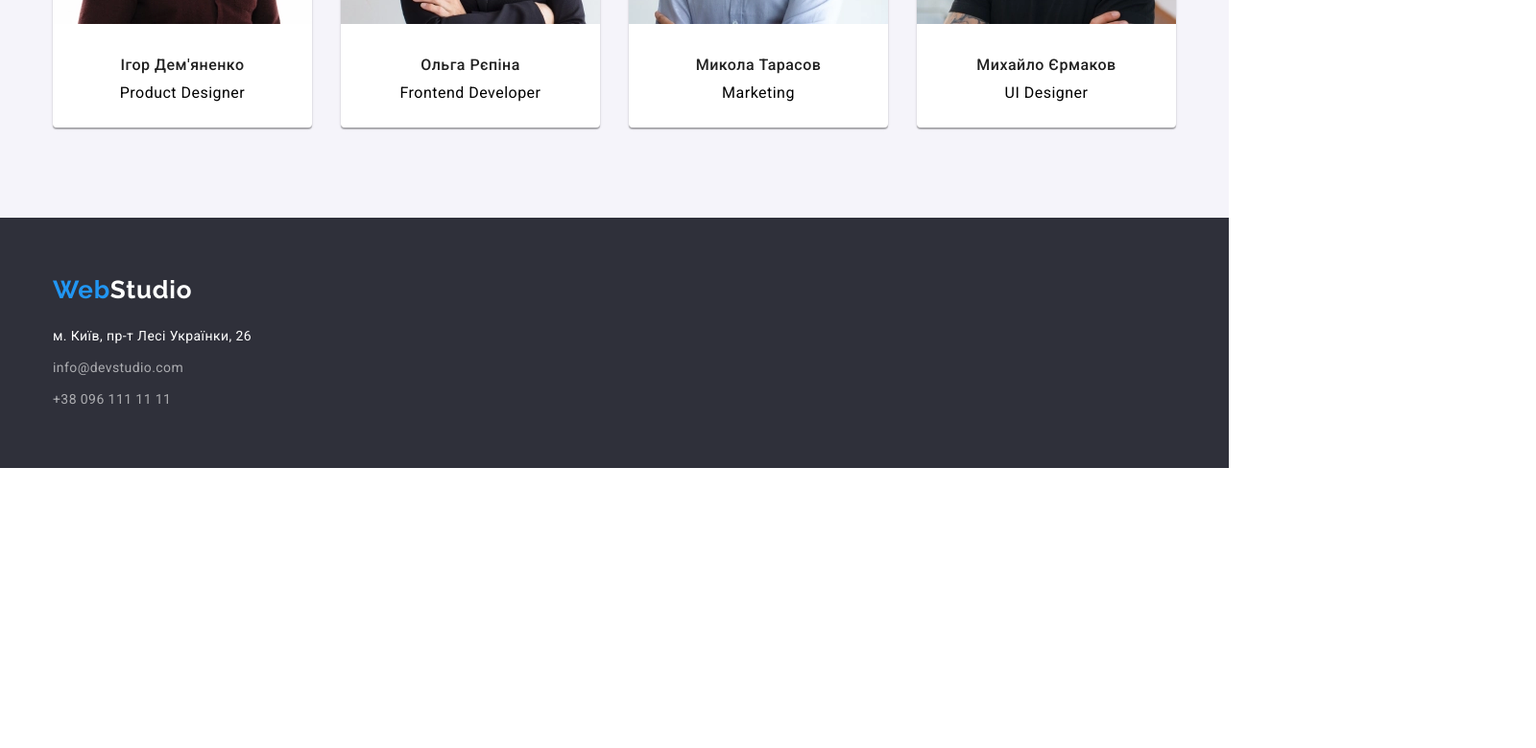
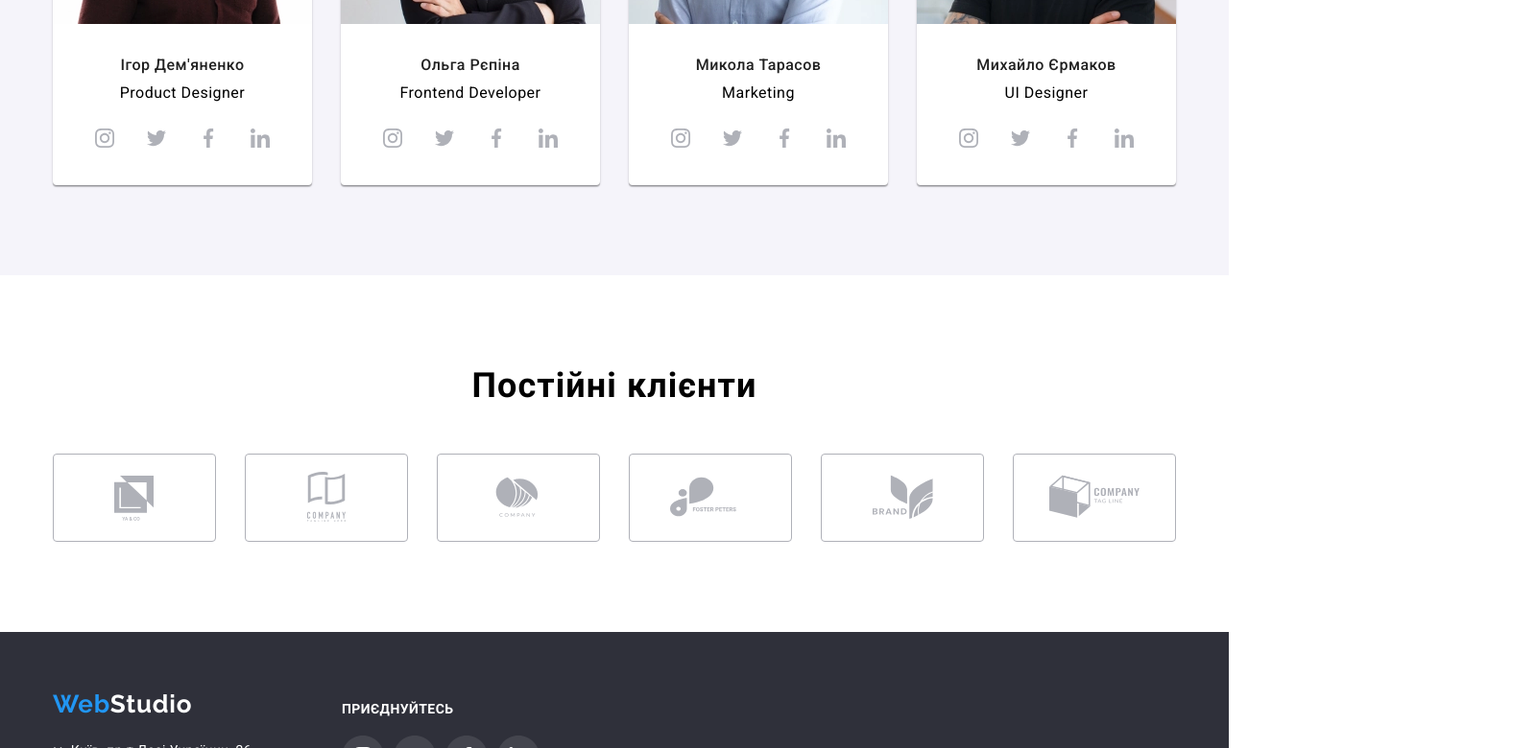
Before and after one commit to chenpetro/WebStudio_scss, a plain HTML site: page index.html in a window 1280 px wide. Shown: the part 2020-2800 px from the top of the page at 96% size, 1600 px wide, since content can reach past the window. Before the commit the page ends 2508 px from the top, so only its background shows below. Drawn offline with nearby package versions, Linux system fonts and the light colour scheme.

Commit message:
logo sections and icons added

```diff
--- a/css/main.css
+++ b/css/main.css
@@ -9,7 +9,7 @@
   --dark-color: #212121;
   --text-color: #757575;
   --footer-contacts: #ffffff99;
-  --team-color: #2F303A66;
+  --team-color: #2f303a66;
 }
 
 body {
@@ -20,7 +20,7 @@ body {
 header {
   font-weight: 500;
 }
-.header-navigation{
+.header-navigation {
   display: flex;
   width: 1170px;
   margin: 0 auto;
@@ -31,7 +31,6 @@ header {
   text-decoration: none;
   color: var(--dark-color);
 }
-
 
 .logo {
   width: 145px;
@@ -54,7 +53,7 @@ header {
   color: var(--dark-color);
 }
 
-.header-list{
+.header-list {
   display: flex;
   width: 281px;
   justify-content: space-between;
@@ -64,13 +63,13 @@ header {
   margin-right: 300px;
 }
 
-.header-contacts{
+.header-contacts {
   display: flex;
   margin-top: 32px;
   margin-bottom: 32px;
 }
 
-  .header-tel{
+.header-tel {
   margin-left: 50px;
 }
 
@@ -78,12 +77,20 @@ li {
   list-style-type: none;
 }
 
-a:hover {
+a {
+  transition-property: color;
+  transition-duration: 250ms;
+  transition-timing-function: cubic-bezier(0.4, 0, 0.2, 1);
+}
+
+li a:hover {
   color: var(--button-color);
+  text-decoration: underline;
 }
 
 .main-title {
   height: 600px;
+  width: 1600px;
   display: flex;
   margin: 0 auto;
   flex-direction: column;
@@ -92,10 +99,22 @@ a:hover {
   background-image: url("../img/team.webp");
   background-repeat: no-repeat;
   background-position: center;
-
+  position: relative;
+  z-index: 0;
 }
 
-.main_banner-button{
+.main-title::after {
+  content: "";
+  position: absolute;
+  top: 0;
+  left: 0;
+  width: 100%;
+  height: 100%;
+  background-color: var(--team-color);
+  z-index: -1;
+}
+
+.main_banner-button {
   background-color: var(--button-color);
   color: var(--background-general);
   font-weight: 700;
@@ -120,11 +139,10 @@ a:hover {
   text-align: center;
   color: var(--background-general);
   text-transform: uppercase;
-
-
 }
 
-.advantages-title_img, .team-title {
+.advantages-title_img,
+.team-title {
   color: var(--dark-color);
   font-size: 36px;
   font-weight: 700;
@@ -144,7 +162,7 @@ a:hover {
   margin-top: 30px;
 }
 
-.advantages-list{
+.advantages-list {
   display: flex;
   width: 1170px;
   margin: 0 auto;
@@ -161,7 +179,7 @@ a:hover {
   text-align: left;
 }
 
-.advantages-img_list{
+.advantages-img_list {
   display: flex;
   width: 1170px;
   margin: 0 auto;
@@ -170,11 +188,14 @@ a:hover {
   margin-top: 50px;
 }
 
-.advantages-attention, .advantages-punctuality, .advantages-planning, .advantages-technologies{
+.advantages-attention,
+.advantages-punctuality,
+.advantages-planning,
+.advantages-technologies {
   width: 270px;
 }
 
-.advantages-attention::before{
+.advantages-attention::before {
   content: "";
   background-image: url("../img/antenna.svg");
   background-position: center;
@@ -185,7 +206,7 @@ a:hover {
   display: flex;
 }
 
- .advantages-punctuality::before{
+.advantages-punctuality::before {
   content: "";
   background-image: url("../img/clock.svg");
   background-position: center;
@@ -196,7 +217,7 @@ a:hover {
   display: flex;
 }
 
- .advantages-planning::before{
+.advantages-planning::before {
   content: "";
   background-image: url("../img/diagram.svg");
   background-position: center;
@@ -207,7 +228,7 @@ a:hover {
   display: flex;
 }
 
- .advantages-technologies::before{
+.advantages-technologies::before {
   content: "";
   background-image: url("../img/astronaut.svg");
   background-position: center;
@@ -224,14 +245,11 @@ a:hover {
   padding-bottom: 94px;
 }
 
-.team-title{
+.team-title {
   padding-bottom: 50px;
 }
-footer {
-  background-color: var(--footer-color);
-}
 
-.team-list{
+.team-list {
   display: flex;
   width: 1170px;
   margin: 0 auto;
@@ -240,12 +258,11 @@ footer {
 
 .team-item {
   width: 270px;
-  height: 368px;
-  top: 1632px;
-  left: 215px;
+  height: 428px;
   background-color: var(--background-general);
   text-align: center;
-  box-shadow: 0px 2px 1px 0px #00000033, 0px 1px 1px 0px #00000024, 0px 1px 3px 0px #0000001F;
+  box-shadow: 0px 2px 1px 0px #00000033, 0px 1px 1px 0px #00000024,
+    0px 1px 3px 0px #0000001f;
   border-radius: 0px 0px 4px 4px;
 }
 
@@ -266,16 +283,62 @@ border-radius: 0px 0px 4px 4px;
   line-height: 19px;
   letter-spacing: 0.03em;
   text-align: center;
+  padding-top: 10px;
+  margin-bottom: 16px;
+}
 
-  padding-top: 10px;
+.social-networks {
+  width: 206px;
+  height: 44px;
+  display: flex;
+  justify-content: space-between;
+  margin: 0 auto;
+}
+
+.logogrey {
+  fill: none;
+  cursor: pointer;
+}
+
+.logogrey:hover {
+  fill: #2196f3;
+  background-color: #2196f3;
+}
+
+.team-image {
+  padding-bottom: 30px;
+}
+
+.customers {
+  height: 372px;
+  display: flex;
+  flex-direction: column;
+  align-items: center;
+}
+
+.customers__title {
+  height: 42px;
+  font-size: 36px;
+  font-weight: 700;
+  line-height: 42.19px;
+  letter-spacing: 0.03em;
+  margin-top: 94px;
+  margin-bottom: 50px;
+}
+
+.customers__logos {
+  width: 1170px;
+  display: flex;
+  justify-content: space-between;
+  cursor: pointer;
+}
+
+footer {
+  background-color: var(--footer-color);
 }
 
 .footer-logo-studio {
   color: var(--background-general);
-}
-
-.team-image{
-  padding-bottom: 30px;
 }
 
 .footer-item {
@@ -298,14 +361,49 @@ border-radius: 0px 0px 4px 4px;
   padding-bottom: 60px;
 }
 
-.footer-list{
+.footer-list {
   display: block;
   padding-top: 20px;
+  width: 231px;
 }
 
-.footer{
-  width: 1170px;
-  margin: 0 auto;
+.footer {
+  width: 231px;
   text-align: left;
   padding-top: 60px;
 }
+
+.footer-wrapper {
+  display: flex;
+  margin: 0 auto;
+  width: 1170px;
+}
+
+.footer-join {
+  width: 206px;
+  height: 80px;
+  display: flex;
+  flex-direction: column;
+  margin-top: 72px;
+  margin-left: 70px;
+}
+
+.footer-join-text {
+  width: 116px;
+  height: 16px;
+  font-size: 14px;
+  font-weight: 700;
+  line-height: 16.41px;
+  letter-spacing: 0.03em;
+  text-transform: uppercase;
+  color: var(--background-general);
+}
+
+.footer-logos {
+  width: 206px;
+  height: 44px;
+  display: flex;
+  justify-content: space-between;
+  margin-top: 20px;
+  cursor: pointer;
+}
--- a/css/portfolio.css
+++ b/css/portfolio.css
@@ -90,8 +90,15 @@ justify-content: space-between;
 margin-bottom: 50px;
 }
 
-a:hover {
+a {
+  transition-property: color;
+  transition-duration: 250ms;
+  transition-timing-function: cubic-bezier(0.4, 0, 0.2, 1);
+}
+
+li a:hover {
   color: var(--button-color);
+text-decoration: underline;
 }
 
 .main-header {
@@ -103,12 +110,6 @@ a:hover {
 
 footer {
   background-color: var(--footer-color);
-}
-
-.footer{
-width: 1170px;
-margin: 0 auto;
-text-align: left;
 }
 
 button {
@@ -125,6 +126,11 @@ button {
   letter-spacing: 0.03em;
   text-align: center;
   border-radius: 4px;
+  transition-property: color;
+  transition-property: background-color;
+  transition-duration: 250ms;
+  transition-timing-function: cubic-bezier(0.4, 0, 0.2, 1);
+
 }
 
 .button-all{
@@ -150,7 +156,8 @@ button {
 button:hover {
   background-color: var(--button-color);
   color: var(--background-general);
-}
+  cursor: pointer;
+  }
 
 li {
   border: var(--dark-color);
@@ -184,6 +191,9 @@ margin-bottom: 94px;
   border-color: var(--item-border);
   border-width: 1px;
   border-style: solid;
+  transition-property: box-shadow;
+  transition-duration: 250ms;
+  transition-timing-function: cubic-bezier(0.4, 0, 0.2, 1);
 }
 
 .main-item:hover{
@@ -228,11 +238,48 @@ h5 {
 .footer-list{
   display: block;
   padding-top: 20px;
+  width: 231px;
 }
 
 .footer{
-  width: 1170px;
-  margin: 0 auto;
+  width: 231px;
   text-align: left;
   padding-top: 60px;
   }
+
+.footer-wrapper{
+  display: flex;
+  margin: 0 auto;
+  width: 1170px;
+}
+
+
+  .footer-join{
+    width: 206px;
+    height: 80px;
+    display: flex;
+    flex-direction: column;
+    margin-top: 72px;
+    margin-left: 70px;
+
+  }
+
+  .footer-join-text{
+    width: 116px;
+    height: 16px;
+font-size: 14px;
+font-weight: 700;
+line-height: 16.41px;
+letter-spacing: 0.03em;
+text-transform: uppercase;
+color: var(--background-general);
+  }
+
+  .footer-logos{
+    width: 206px;
+    height: 44px;
+    display: flex;
+    justify-content: space-between;
+    margin-top: 20px;
+    cursor: pointer;
+  }
--- a/index.html
+++ b/index.html
@@ -92,18 +92,10 @@
             />
           </li>
           <li class="advantages-img_item">
-            <img
-              src="./img/mobile.webp"
-              alt=""
-              class="advantages-competenz"
-            />
+            <img src="./img/mobile.webp" alt="" class="advantages-competenz" />
           </li>
           <li class="advantages-img_item">
-            <img
-              src="./img/tablet.webp"
-              alt=""
-              class="advantages-competenz"
-            />
+            <img src="./img/tablet.webp" alt="" class="advantages-competenz" />
           </li>
         </ul>
       </div>
@@ -115,27 +107,63 @@
             <img src="./img/productdesigner.webp" alt="" class="team-image" />
             <b class="team-name">Ігор Дем'яненко</b>
             <p class="team-position">Product Designer</p>
+            <div class="social-networks">
+              <img class="logogrey" src="/img/instagramgrey.svg" alt="" />
+              <img class="logogrey" src="/img/twittergrey.svg" alt="" />
+              <img class="logogrey" src="/img/facebookgrey.svg" alt="" />
+              <img class="logogrey" src="/img/linkedingrey.svg" alt="" />
+            </div>
           </li>
 
           <li class="team-item">
             <img src="./img/frontenddeveloper.webp" alt="" class="team-image" />
             <b class="team-name">Ольга Рєпіна</b>
             <p class="team-position">Frontend Developer</p>
+            <div class="social-networks">
+              <img class="logogrey" src="/img/instagramgrey.svg" alt="" />
+              <img class="logogrey" src="/img/twittergrey.svg" alt="" />
+              <img class="logogrey" src="/img/facebookgrey.svg" alt="" />
+              <img class="logogrey" src="/img/linkedingrey.svg" alt="" />
+            </div>
           </li>
           <li class="team-item">
             <img src="./img/marketing.webp" alt="" class="team-image" />
             <b class="team-name">Микола Тарасов</b>
             <p class="team-position">Marketing</p>
+            <div class="social-networks">
+              <img class="logogrey" src="/img/instagramgrey.svg" alt="" />
+              <img class="logogrey" src="/img/twittergrey.svg" alt="" />
+              <img class="logogrey" src="/img/facebookgrey.svg" alt="" />
+              <img class="logogrey" src="/img/linkedingrey.svg" alt="" />
+            </div>
           </li>
           <li class="team-item">
             <img src="./img/uidesigner.webp" alt="" class="team-image" />
             <b class="team-name">Михайло Єрмаков</b>
             <p class="team-position">UI Designer</p>
+            <div class="social-networks">
+              <img class="logogrey" src="/img/instagramgrey.svg" alt="" />
+              <img class="logogrey" src="/img/twittergrey.svg" alt="" />
+              <img class="logogrey" src="/img/facebookgrey.svg" alt="" />
+              <img class="logogrey" src="/img/linkedingrey.svg" alt="" />
+            </div>
           </li>
         </ul>
       </div>
+      <div class="customers">
+        <h3 class="customers__title">Постійні клієнти</h3>
+        <div class="customers__logos">
+          <img src="/img/client1.svg" alt="" />
+          <img src="/img/client2.svg" alt="" />
+          <img src="/img/client3.svg" alt="" />
+          <img src="/img/client4.svg" alt="" />
+          <img src="/img/client5.svg" alt="" />
+          <img src="/img/client6.svg" alt="" />
+        </div>
+      </div>
     </main>
     <footer>
+      <div class="footer-wrapper">
         <div class="footer">
           <a href="index.html" class="logo">
             <span class="logo-web">Web</span
@@ -148,8 +176,20 @@
             <li class="footer-item">
               <p class="footer-email">info@devstudio.com</p>
             </li>
-        <li class="footer-item"><p class="footer-tel">+38 096 111 11 11</p></li>
+            <li class="footer-item">
+              <p class="footer-tel">+38 096 111 11 11</p>
+            </li>
           </ul>
+        </div>
+        <div class="footer-join">
+          <p class="footer-join-text">приєднуйтесь</p>
+          <div class="footer-logos">
+            <img src="/img/instagramfooter.svg" alt="" />
+            <img src="/img/twitterfooter.svg" alt="" />
+            <img src="/img/facebookfooter.svg" alt="" />
+            <img src="/img/linkedinfooter.svg" alt="" />
+          </div>
+        </div>
       </div>
     </footer>
   </body>
```
Also changed, not shown: portfolio.html (+14 -1 lines), img/client1.svg (added), img/client2.svg (added), img/client3.svg (added), img/client4.svg (added), img/client5.svg (added), img/client6.svg (added), img/facebookfooter.svg (added), img/facebookgrey.svg (added), img/instagramfooter.svg (added), img/instagramgrey.svg (added), img/linkedinfooter.svg (added), img/linkedingrey.svg (added), img/twitterfooter.svg (added), 1 more files. Lines whose indentation alone changed are shown as unchanged.
